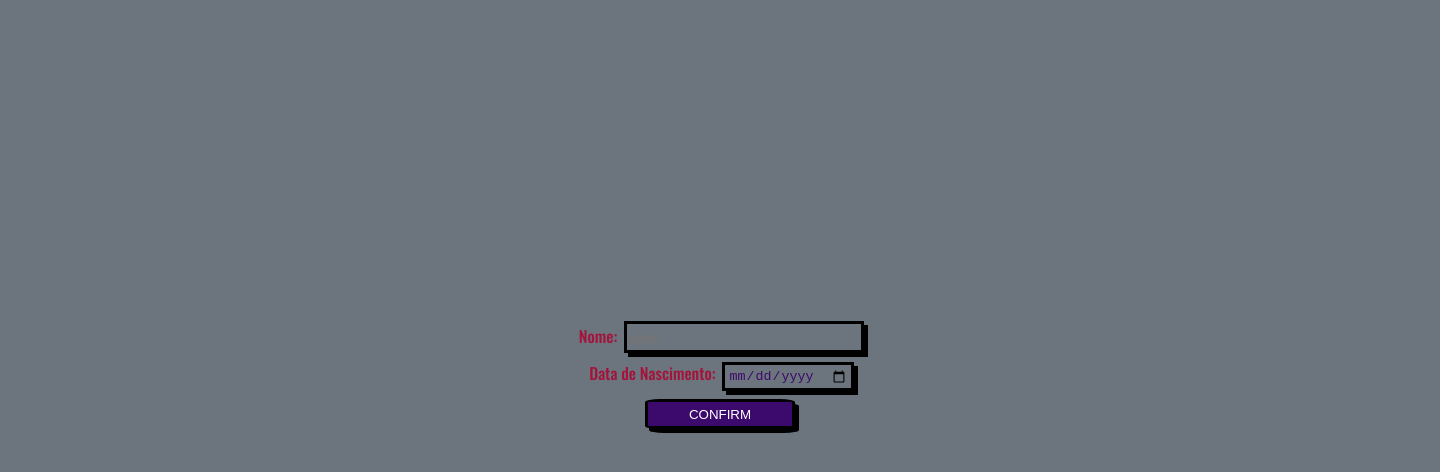
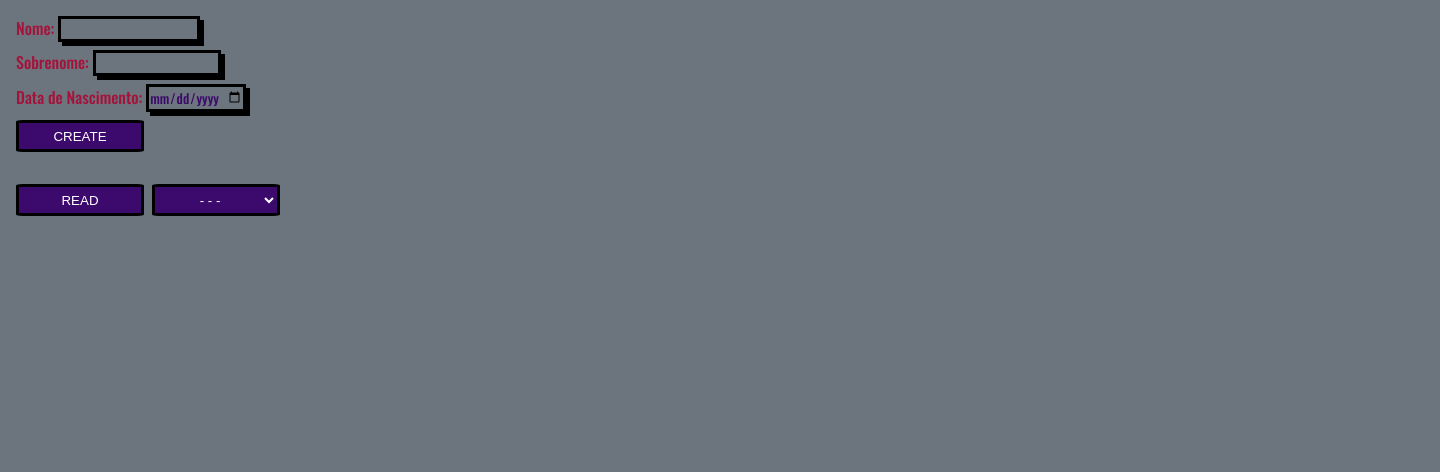
Before and after one commit to Lucestevez0/Scheme-Full-Satck, a plain HTML site: page SecondProject/index.html in a window 1280 px wide. Shown: the whole page, 1440 px wide, since content can reach past the window. Drawn offline with nearby package versions, Linux system fonts and the light colour scheme.

Commit message:
update project

```diff
--- a/SecondProject/index.html
+++ b/SecondProject/index.html
@@ -10,17 +10,28 @@
     <body>
         <form>
             <div>
-                <label for="name">Nome:</label>
-                <input type="text" name="name" id="name" placeholder="nome">
+                <label for="firstname">Nome:</label>
+                <input type="text" name="firstname" id="firstname" maxlength="60" minlength="3" required pattern="([aA-zZ]+)" title="só letras de aA-zZ">
+            </div>
+            <div>
+                <label for="surname">Sobrenome:</label>
+                <input type="text" name="surname" id="surname" maxlength="60" minlength="3" required pattern="([aA-zZ]+)" title="só letras de aA-zZ">
             </div>
             <div>
                 <label for="date">Data de Nascimento:</label>
-                <input type="date" name="date" id="date" placeholder="data">
+                <input type="date" name="date" id="date" required max="9999-12-31">
             </div>
             <div>
-                <button type="submit" id="button">CONFIRM</button>
+                <button type="submit" id="create">CREATE</button>
             </div>
         </form>
+        <div class="read_information">
+            <button type="submit" id="read">READ</button>
+            <select name="select_users" id="select_users">
+                <option value="">- - -</option>
+            </select>
+        </div>
+        <span id="userinformation"></span>
          <script src="main.js"></script>
     </body>
 </html>
--- a/SecondProject/main.js
+++ b/SecondProject/main.js
@@ -1,7 +1,34 @@
-const nameP = document.querySelector("#name");
-const date = document.querySelector("#date");
-const button = document.querySelector('#button').addEventListener('click', (e) => {
+
+document.querySelector('#create').addEventListener('click', (e) => {
     e.preventDefault();
-    console.log(nameP.value);
-    console.log(date.value);
+
+    // recebe dados do usuário
+    let firstName = document.getElementById('firstname').value;
+    let surName = document.getElementById('surname').value;
+    let dateBirth = document.getElementById('date').value;
+    // cria um array de objetos
+    let users = new Array();
+
+    // verifica se tem uma propriedade no localStorage
+    if(localStorage.hasOwnProperty('users')) {
+        //consverte a string JSON em um objeto JavaScript
+        users = JSON.parse(localStorage.getItem('users'));
+    }
+    // - Create
+        // adiciona um novo objeto
+        users.push({firstName,surName,dateBirth});
+        // salvar no localStorage
+        localStorage.setItem('users', JSON.stringify(users));
+        document.getElementById('select_users').add(document.createElement('option').text = firstName);
 });
+ // - Read
+document.querySelector('#read').addEventListener('click',(e) => {
+    e.preventDefault();
+
+    let firstName = document.getElementById('firstname').value;
+    let surName = document.getElementById('surname').value;
+    let dateBirth = document.getElementById('date').value;
+
+    document.getElementById('userinformation').insertAdjacentHTML('beforeend','Nome: '+firstName+
+    '<br>Sobrenome: '+surName+ '<br>Data de Nascimento: '+dateBirth+'<hr>');
+});
--- a/SecondProject/style.css
+++ b/SecondProject/style.css
@@ -5,7 +5,7 @@
     margin: 0;
     box-sizing: border-box;
     text-decoration: none;
-   background-color: #6c757d;
+    background-color: #6c757d;
 }
 
 form {
@@ -13,16 +13,13 @@ form {
     display: flex;
     flex-direction: column;
     justify-content: center;
-    text-align: center;
-    padding: 100px;
+    padding: 1rem;
     gap: 8px;
-    width: 1440px;
-    height: 750px;
 }
 
 label,input {
-    padding: 3px;
     gap: 10px;
+    font-family: inherit;
 }
 
 label {
@@ -35,19 +32,36 @@ input {
     color: #3c096c;
 }
 
-button {
+button,select {
     text-align: center;
     align-items: center;
-    box-shadow: 4px 4px #000;
     border: 3px solid #000;
-    border-radius: 10%;
-    width: 150px;
-    height: 30px;
+    border-radius: 5%;
+    width: 8rem;
+    height: 2rem;
     background-color: #3c096c ;
     color: #fff;
 }
 
-#name {
+#name,#surname {
+    width: 8rem;
+}
+
+#userinformation {
+    display: flex;
+    flex-direction: column;
+    gap: 8px;
+    font-size: 1rem;
+    padding: 2rem;
     font-family: inherit;
-    width: 15rem;
+    color: #a4133c;
 }
+
+.read_information {
+    display: flex;
+    flex-direction: row;
+    align-items: center;
+    text-align: center;
+    gap: 8px;
+    padding: 1rem;
+}
```
Also changed, not shown: 1 other file.
